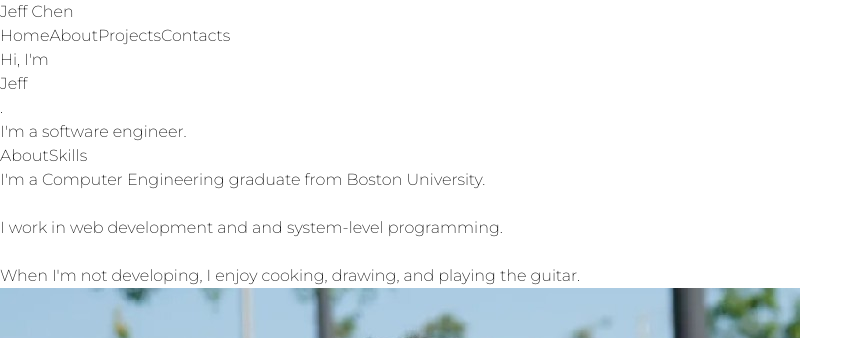
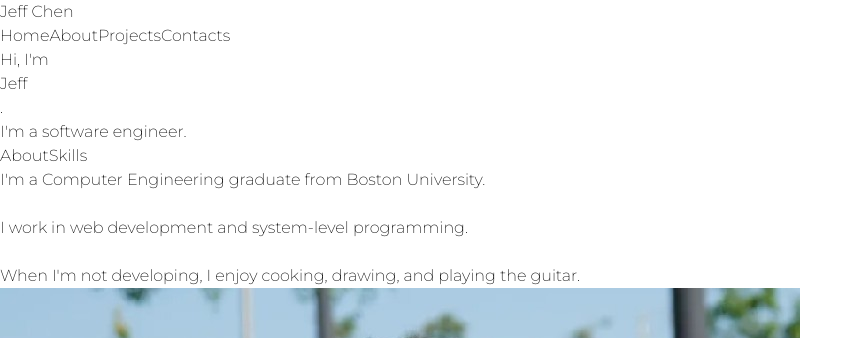
Before and after one commit to JeffC25/JeffC25.github.io, a React (Vite) app: page / in a window 1280 px wide. Shown: the top 338 px of the page, without its empty margins (0-863 px from the left). Built offline with nearby package versions, Linux system fonts and the light colour scheme.

Commit message:
fix typo

```diff
--- a/src/components/AboutWidget.tsx
+++ b/src/components/AboutWidget.tsx
@@ -10,7 +10,7 @@ const AboutWidget = ({ tab }: Props) => {
             <p className="md:w-2/3">
                 I'm a Computer Engineering graduate from Boston University.
                 <br /><br />
-                I work in web development and and system-level programming.
+                I work in web development and system-level programming.
                 <br /><br />
                 When I'm not developing, I enjoy cooking, drawing, and playing the guitar.
             </p>
```
